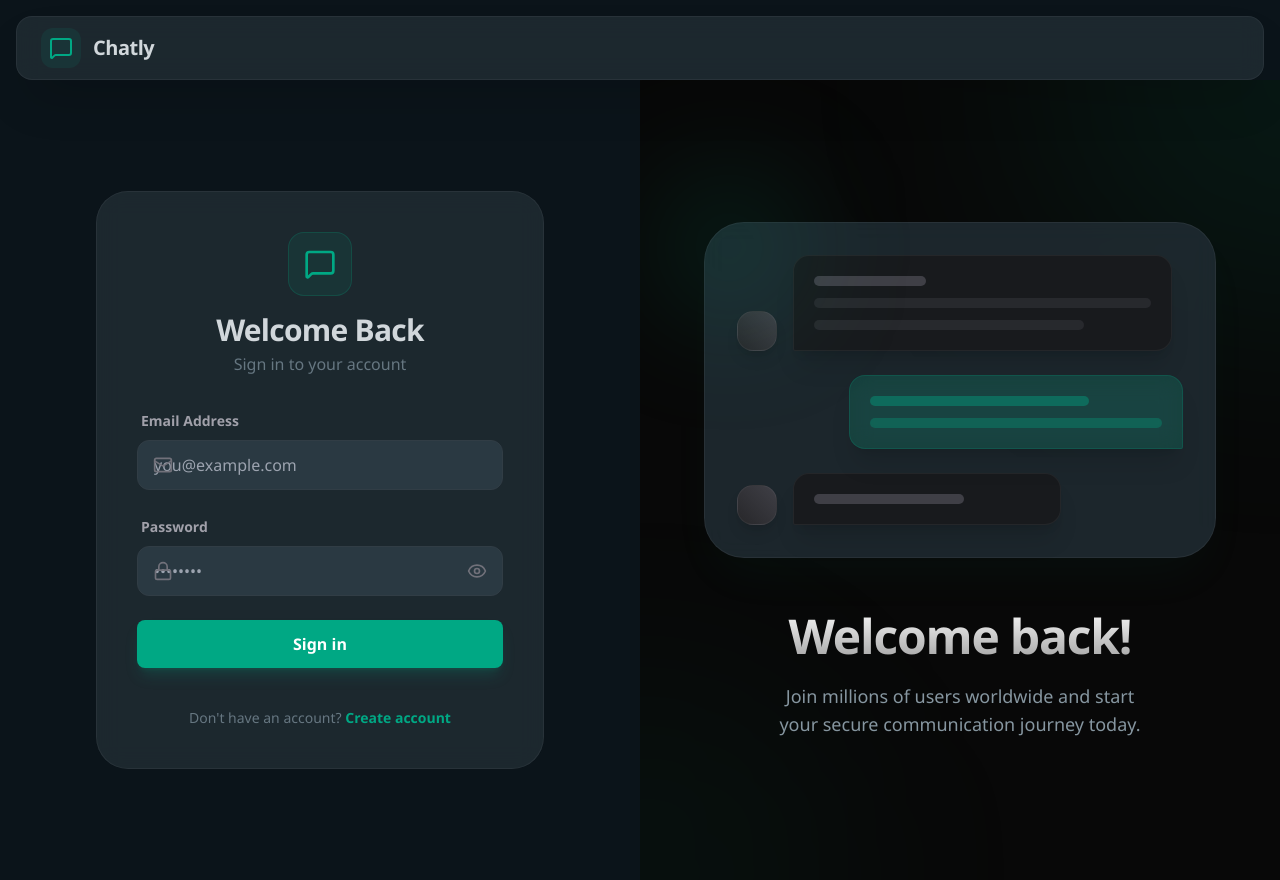
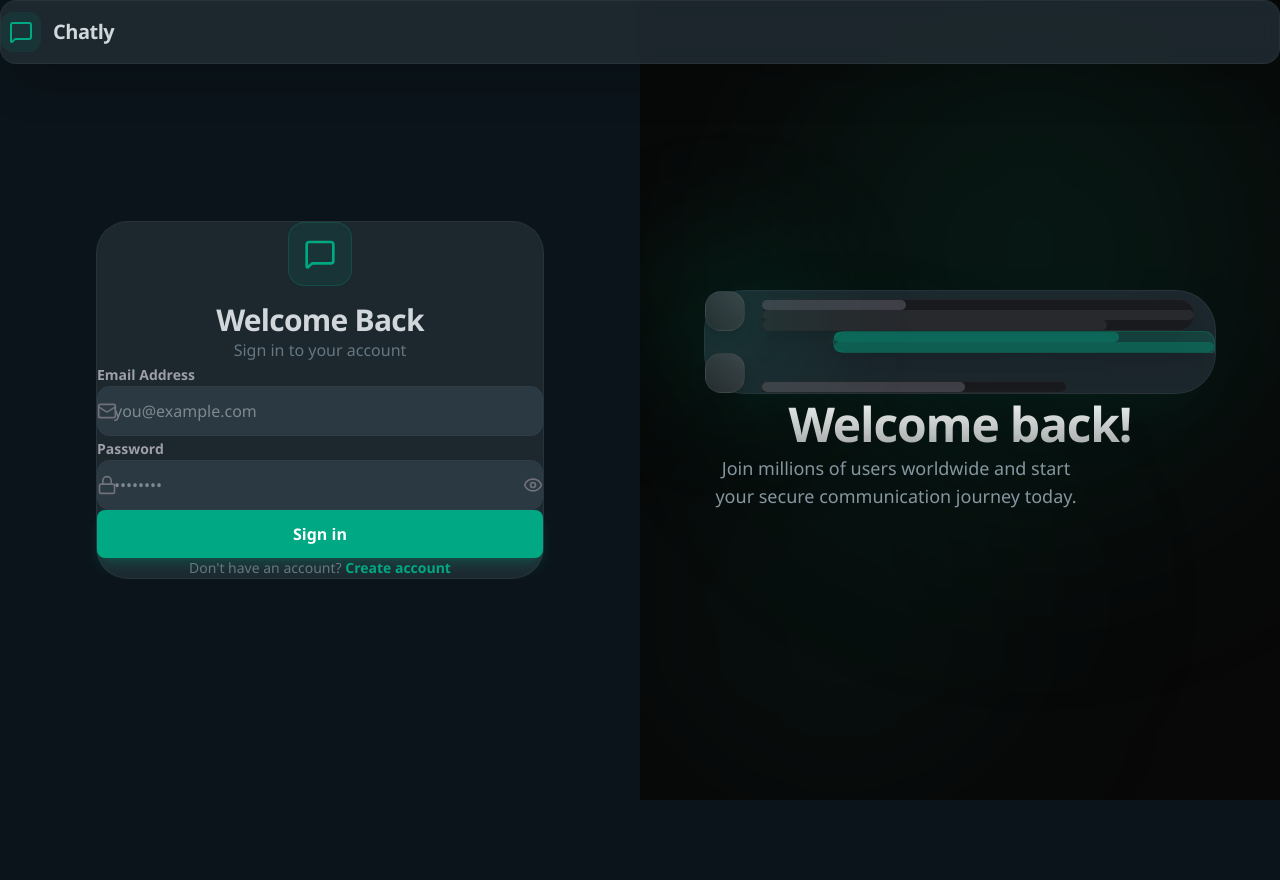
Before and after one commit to sominenivenkatarajesh/chatapp, a React (Vite) app in the folder frontend/: page /login in a window 1280 px wide. After the commit the page ends 800 px from the top, so only its background shows below. Built offline with nearby package versions, Linux system fonts and the light colour scheme; a web font is replaced by a local one.

Commit message:
fix: resolve Tailwind CSS production CDN warning and unreadCounts ReferenceError

```diff
--- a/frontend/index.html
+++ b/frontend/index.html
@@ -5,24 +5,6 @@
     <link rel="icon" type="image/svg+xml" href="/favicon.svg" />
     <meta name="viewport" content="width=device-width, initial-scale=1.0" />
     <title>Chatly</title>
-    <script src="https://cdn.tailwindcss.com"></script>
-    <script>
-      tailwind.config = {
-        theme: {
-          extend: {
-            colors: {
-              primary: '#00a884',
-              'bg-main': '#0b141a',
-              'wa-panel': '#202c33',
-              'wa-sidebar': '#111b21',
-              'wa-incoming': '#202c33',
-              'wa-outgoing': '#005c4b',
-              'glass-border': 'rgba(255, 255, 255, 0.1)',
-            }
-          }
-        }
-      }
-    </script>
   </head>
 
   <body>
--- a/frontend/package.json
+++ b/frontend/package.json
@@ -10,6 +10,7 @@
     "preview": "vite preview"
   },
   "dependencies": {
+    "@tailwindcss/vite": "^4.3.0",
     "axios": "^1.15.2",
     "clsx": "^2.1.1",
     "emoji-picker-react": "^4.19.1",
@@ -22,6 +23,7 @@
     "simple-peer": "^9.11.1",
     "socket.io-client": "^4.8.3",
     "tailwind-merge": "^3.5.0",
+    "tailwindcss": "^4.3.0",
     "zustand": "^5.0.12"
   },
   "devDependencies": {
--- a/frontend/src/index.css
+++ b/frontend/src/index.css
@@ -1,4 +1,22 @@
 @import url('https://fonts.googleapis.com/css2?family=Segoe+UI:wght@400;500;600&family=Inter:wght@400;500;600&display=swap');
+@import "tailwindcss";
+
+@theme {
+  --color-primary: #00a884;
+  --color-bg-main: #0b141a;
+  --color-wa-panel: #202c33;
+  --color-wa-sidebar: #111b21;
+  --color-wa-incoming: #202c33;
+  --color-wa-outgoing: #005c4b;
+  --color-glass-border: rgba(255, 255, 255, 0.1);
+  --color-wa-primary: #d1d7db;
+  --color-wa-secondary: #8696a0;
+  --color-wa-muted: #667781;
+  --color-wa-accent: #00a884;
+  --color-wa-border: #313d45;
+  --color-wa-hover: #202c33;
+  --color-wa-active: #2a3942;
+}
 
 :root {
   --wa-bg: #0b141a;
--- a/frontend/vite.config.js
+++ b/frontend/vite.config.js
@@ -1,11 +1,13 @@
 import { defineConfig } from 'vite'
 import react from '@vitejs/plugin-react'
 import { nodePolyfills } from 'vite-plugin-node-polyfills'
+import tailwindcss from '@tailwindcss/vite'
 
 // https://vite.dev/config/
 export default defineConfig({
   plugins: [
     react(),
+    tailwindcss(),
     nodePolyfills({
       // Whether to polyfill `node:` protocol imports.
       protocolImports: true,
```
